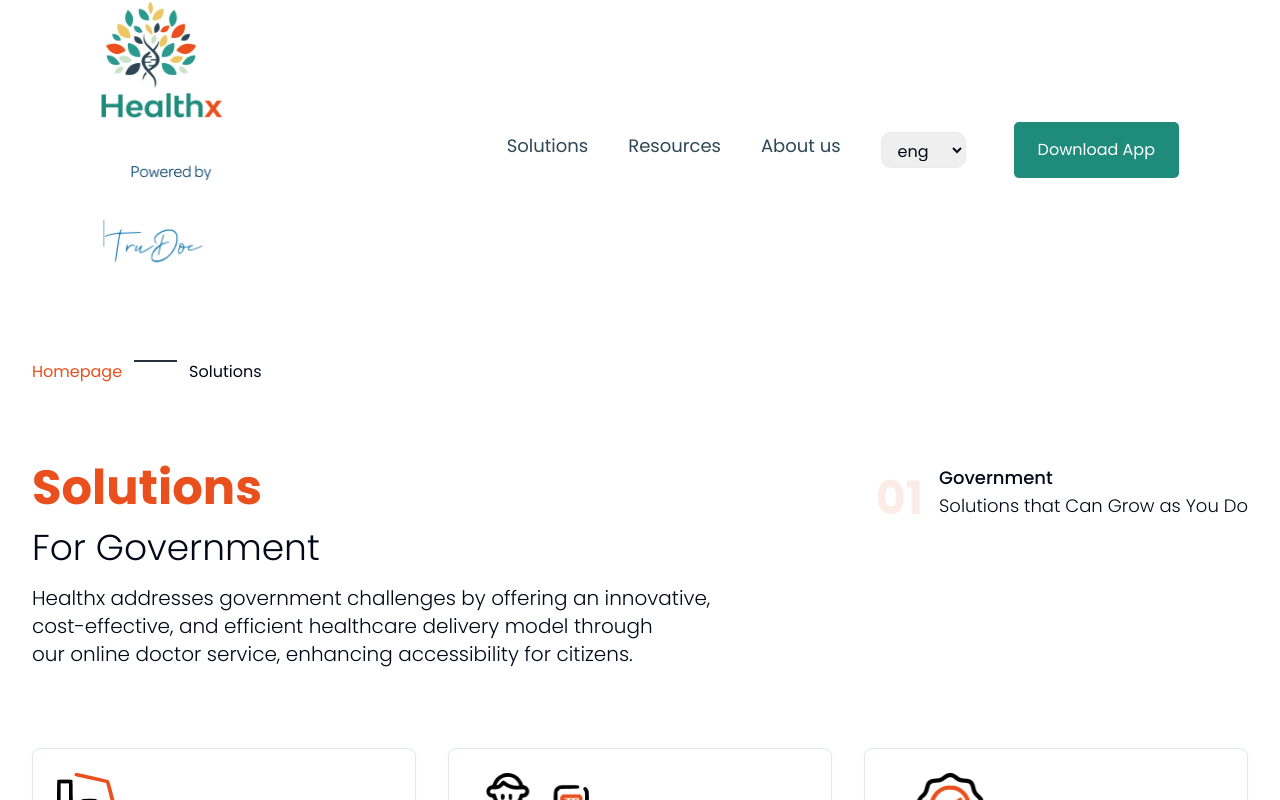
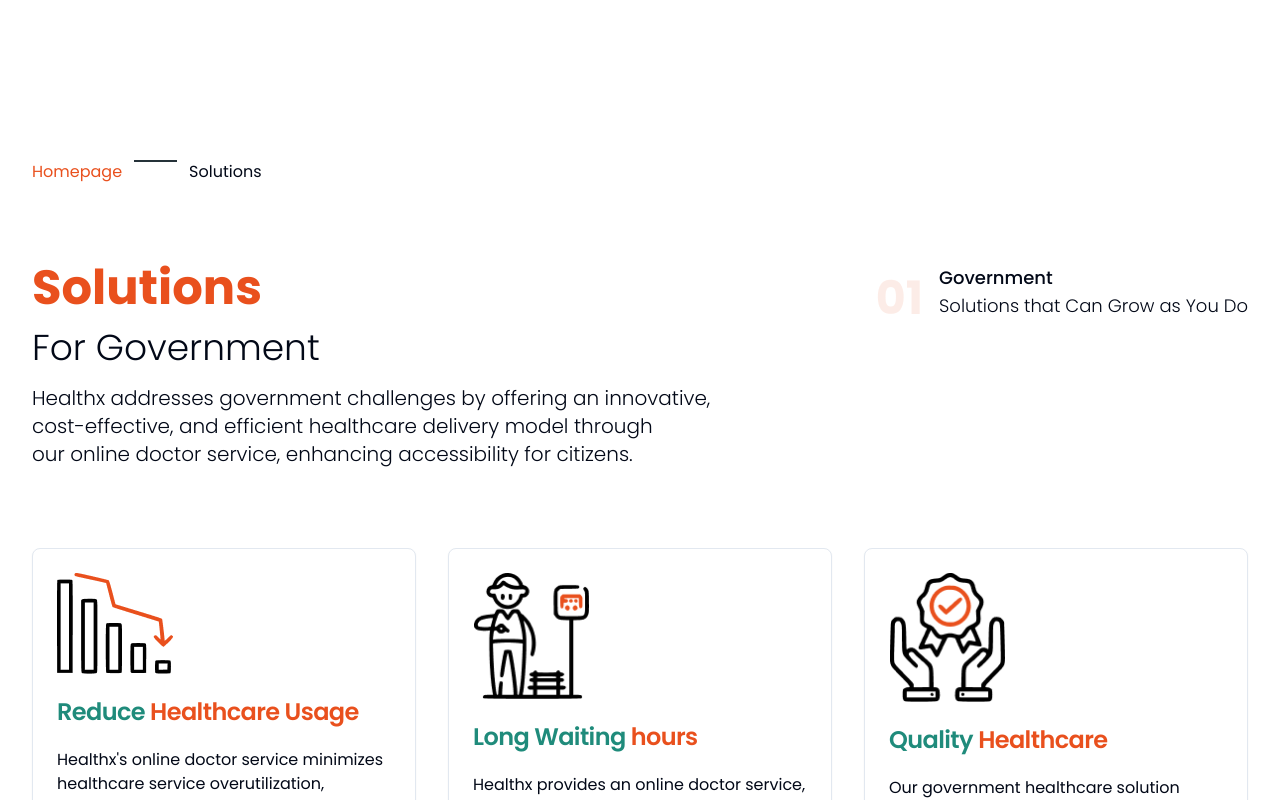
Before and after one commit to Sanjay1402/healthx, a Next.js app: page /solutions_govt in a window 1280 px wide. Shown: the top 800 px of the page. Built offline with nearby package versions, Linux system fonts and the light colour scheme.

Commit message:
testing update

```diff
--- a/src/app/layout.js
+++ b/src/app/layout.js
@@ -19,7 +19,6 @@
   return (
     <html lang="en">
       <body className={poppins.className}>
-        <Navbar />
         {children}
         <Footer />
       </body>
--- a/src/app/page.jsx
+++ b/src/app/page.jsx
@@ -14,11 +14,13 @@
 import Slider from "@/components/radioslider/Slider";
 import Card from "@/components/card(Taha)/Card";
 import NewApp from "@/Model/Model";
+import Navbar from "@/components/navbar/Navbar";
 export default function Home() {
   return (
     <main>
       <div className={`container`}>
         <div className={styles.example}>
+          <Navbar />
           <div className={`flex flex-col ${styles.bottomLeft} flex-wrap`}>
             <div className={`flex flex-wrap ${styles.model}`}>
               <NewApp />
--- a/src/app/page.module.css
+++ b/src/app/page.module.css
@@ -250,9 +250,9 @@
   background-size: cover;
   background-position: center;
   display: flex;
-  align-items: flex-end; /* Align items to the bottom */
-  justify-content: flex-start; /* Align items to the left */
-  padding: 20px; /* Add some padding if needed */
+  align-items: flex-end;
+  justify-content: flex-start;
+  padding: 20px;
   box-sizing: border-box;
 }
 
--- a/src/components/navbar/Navbar.jsx
+++ b/src/components/navbar/Navbar.jsx
@@ -1,7 +1,7 @@
-"use client"
+"use client";
 
-import React from 'react'
-import Link from 'next/link'
+import React from "react";
+import Link from "next/link";
 import styles from "./navbar.module.css";
 import Image from "next/image";
 
@@ -21,65 +21,48 @@
     id: 3,
     title: "About us",
     url: "/about",
-
   },
-
 ];
-
 
 const Navbar = () => {
   return (
-    <div className={styles.container}>
+    <div className="container flex justify-between my-5">
       <Link href="/" className={styles.logo}>
-      <div>
-        <Image
-              src="/logo 1.png"
-              alt=""
-              height="122"
-              width="103"
-              className={styles.image}
-            />
-        <Image
-            src="/logo 2.png"
-            alt=""
-            height="31"
-            width="122"
-            className={styles.logo2}
-          />
-          <span className={styles.bar}>|</span>
-           <Image
-            src="/logo 3.png"
-            alt=""
-            height="23"
-            width="105"
-            className={styles.logo3}
-          />
-        <Image
-            src="/logo 4.png"
-            alt=""
-            height="47"
-            width="105"
-            className={styles.logo4}
-          />
+        <div className="flex items-center">
+          <div className="flex items-center">
+            <Image src="/logo 1.png" alt="" height={100} width={100} />
+            <Image src="/logo 2.png" alt="" height={100} width={100} />
           </div>
-
+          <span className="font-light	ml-2">|</span>
+          <div className="flex items-center">
+            <Image src="/logo 3.png" alt="" height={50} width={80} />
+            <Image src="/logo 4.png" alt="" height={50} width={80} />
+          </div>
+        </div>
       </Link>
-      <div className={styles.links}>
-        {links.map(link => <Link key={link.id} href={link.url} className={styles.link}>{link.title}</Link> )   }
-        <div className={styles.seldiv }>
-        <select className={styles.selstyles } name="language" id="language">
+      <div className="flex justify-center items-center gap-10">
+        {links.map((link) => (
+          <Link key={link.id} href={link.url} className={styles.link}>
+            {link.title}
+          </Link>
+        ))}
+        <div className="">
+          <select className={styles.selstyles} name="language" id="language">
             <option value="english">eng</option>
             <option value="urdu">urdu</option>
           </select>
         </div>
-
-      </div>
-      <button className={styles.button} onClick={() => {console.log("downloaded");
-      }}>
+        <button
+          className=""
+          onClick={() => {
+            console.log("downloaded");
+          }}
+        >
           Download App
         </button>
       </div>
-  )
-}
+    </div>
+  );
+};
 
-export default Navbar
+export default Navbar;
```
Lines whose indentation alone changed are shown as unchanged.
